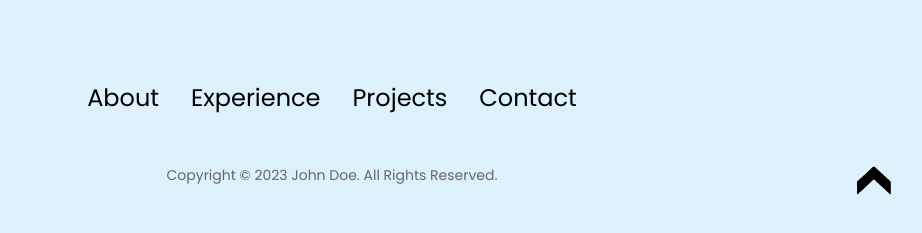
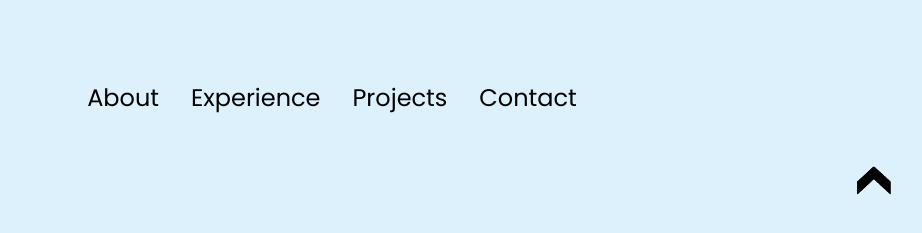
Before and after one commit to Wagyei/My_web, a website: page index.html in a window 1280 px wide. Shown: the part 7181-7414 px from the top of the page, without its empty margins (308-1230 px from the left). Drawn offline with Linux system fonts and the light colour scheme.

Commit message:
citation

```diff
--- a/index.html
+++ b/index.html
@@ -466,7 +466,6 @@
           </ul>
         </div>
       </nav>
-      <p>Copyright &#169; 2023 John Doe. All Rights Reserved.</p>
     </footer>
     <script src="script.js"></script>
   </body>
```
